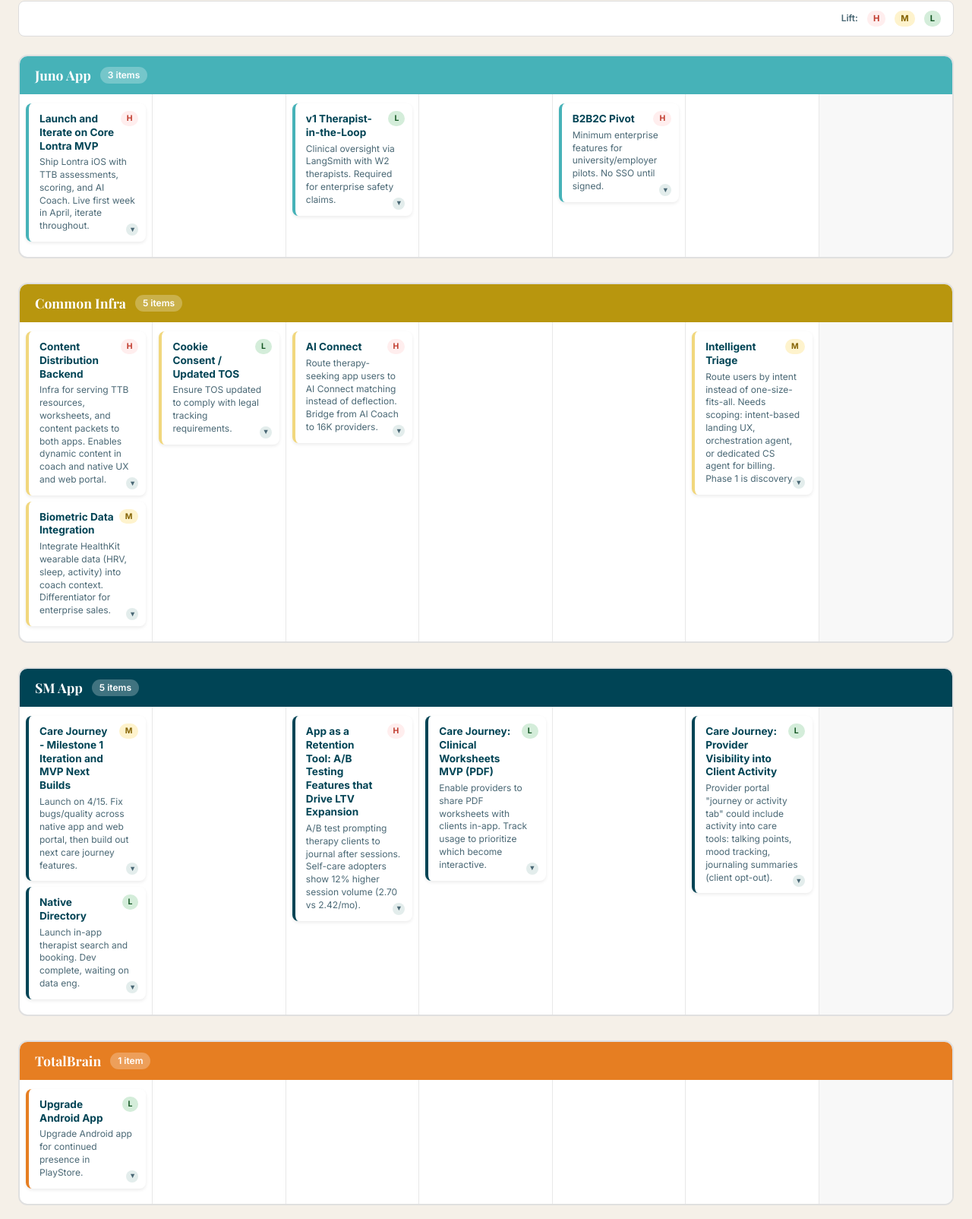
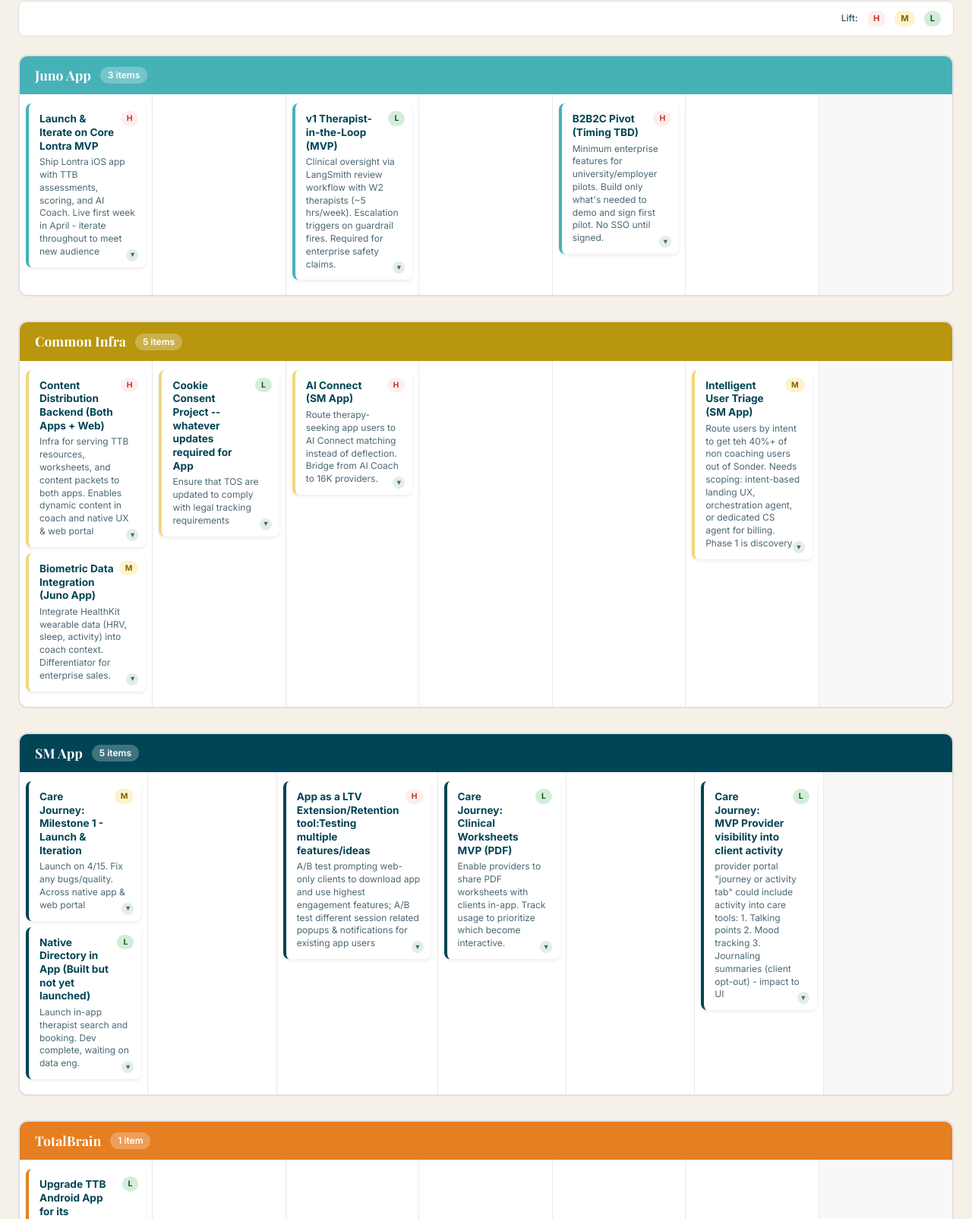
Before and after one commit to vyoung603/juno-q2-roadmap, a plain HTML site: page index.html in a window 1280 px wide. Shown: the part 251-1855 px from the top of the page at 76% size. Drawn offline with nearby package versions, Linux system fonts and the light colour scheme.

Commit message:
Update all titles and descriptions to match spreadsheet exactly

```diff
--- a/index.html
+++ b/index.html
@@ -375,8 +375,8 @@
       <div class="timeline-column">
         <div class="card" onclick="toggleCard(this)">
           <span class="loe-badge loe-high">H</span>
-          <div class="card-title">Launch and Iterate on Core Lontra MVP</div>
-          <div class="card-desc">Ship Lontra iOS with TTB assessments, scoring, and AI Coach. Live first week in April, iterate throughout.</div>
+          <div class="card-title">Launch & Iterate on Core Lontra MVP</div>
+          <div class="card-desc">Ship Lontra iOS app with TTB assessments, scoring, and AI Coach. Live first week in April - iterate throughout to meet new audience</div>
           <div class="card-expand-icon">&#9662;</div>
           <div class="card-details"><div class="card-details-inner">
             <ul class="sub-items">
@@ -406,8 +406,8 @@
       <div class="timeline-column">
         <div class="card" onclick="toggleCard(this)">
           <span class="loe-badge loe-low">L</span>
-          <div class="card-title">v1 Therapist-in-the-Loop</div>
-          <div class="card-desc">Clinical oversight via LangSmith with W2 therapists. Required for enterprise safety claims.</div>
+          <div class="card-title">v1 Therapist-in-the-Loop (MVP)</div>
+          <div class="card-desc">Clinical oversight via LangSmith review workflow with W2 therapists (~5 hrs/week). Escalation triggers on guardrail fires. Required for enterprise safety claims.</div>
           <div class="card-expand-icon">&#9662;</div>
           <div class="card-details"><div class="card-details-inner">
             <div class="metric-row">
@@ -429,8 +429,8 @@
       <div class="timeline-column">
         <div class="card" onclick="toggleCard(this)">
           <span class="loe-badge loe-high">H</span>
-          <div class="card-title">B2B2C Pivot</div>
-          <div class="card-desc">Minimum enterprise features for university/employer pilots. No SSO until signed.</div>
+          <div class="card-title">B2B2C Pivot (Timing TBD)</div>
+          <div class="card-desc">Minimum enterprise features for university/employer pilots. Build only what's needed to demo and sign first pilot. No SSO until signed.</div>
           <div class="card-expand-icon">&#9662;</div>
           <div class="card-details"><div class="card-details-inner">
             <ul class="sub-items">
@@ -465,8 +465,8 @@
       <div class="timeline-column">
         <div class="card" onclick="toggleCard(this)">
           <span class="loe-badge loe-high">H</span>
-          <div class="card-title">Content Distribution Backend</div>
-          <div class="card-desc">Infra for serving TTB resources, worksheets, and content packets to both apps. Enables dynamic content in coach and native UX and web portal.</div>
+          <div class="card-title">Content Distribution Backend (Both Apps + Web)</div>
+          <div class="card-desc">Infra for serving TTB resources, worksheets, and content packets to both apps. Enables dynamic content in coach and native UX & web portal</div>
           <div class="card-expand-icon">&#9662;</div>
           <div class="card-details"><div class="card-details-inner">
             <div class="metric-row">
@@ -479,7 +479,7 @@
         </div>
         <div class="card" onclick="toggleCard(this)">
           <span class="loe-badge loe-medium">M</span>
-          <div class="card-title">Biometric Data Integration</div>
+          <div class="card-title">Biometric Data Integration (Juno App)</div>
           <div class="card-desc">Integrate HealthKit wearable data (HRV, sleep, activity) into coach context. Differentiator for enterprise sales.</div>
           <div class="card-expand-icon">&#9662;</div>
           <div class="card-details"><div class="card-details-inner">
@@ -496,8 +496,8 @@
       <div class="timeline-column">
         <div class="card" onclick="toggleCard(this)">
           <span class="loe-badge loe-low">L</span>
-          <div class="card-title">Cookie Consent / Updated TOS</div>
-          <div class="card-desc">Ensure TOS updated to comply with legal tracking requirements.</div>
+          <div class="card-title">Cookie Consent Project -- whatever updates required for App</div>
+          <div class="card-desc">Ensure that TOS are updated to comply with legal tracking requirements</div>
           <div class="card-expand-icon">&#9662;</div>
           <div class="card-details"><div class="card-details-inner">
             <div class="metric-row">
@@ -513,7 +513,7 @@
       <div class="timeline-column">
         <div class="card" onclick="toggleCard(this)">
           <span class="loe-badge loe-high">H</span>
-          <div class="card-title">AI Connect</div>
+          <div class="card-title">AI Connect (SM App)</div>
           <div class="card-desc">Route therapy-seeking app users to AI Connect matching instead of deflection. Bridge from AI Coach to 16K providers.</div>
           <div class="card-expand-icon">&#9662;</div>
           <div class="card-details"><div class="card-details-inner">
@@ -538,8 +538,8 @@
       <div class="timeline-column">
         <div class="card" onclick="toggleCard(this)">
           <span class="loe-badge loe-medium">M</span>
-          <div class="card-title">Intelligent Triage</div>
-          <div class="card-desc">Route users by intent instead of one-size-fits-all. Needs scoping: intent-based landing UX, orchestration agent, or dedicated CS agent for billing. Phase 1 is discovery.</div>
+          <div class="card-title">Intelligent User Triage (SM App)</div>
+          <div class="card-desc">Route users by intent to get teh 40%+ of non coaching users out of Sonder. Needs scoping: intent-based landing UX, orchestration agent, or dedicated CS agent for billing. Phase 1 is discovery.</div>
           <div class="card-expand-icon">&#9662;</div>
           <div class="card-details"><div class="card-details-inner">
             <div class="metric-row">
@@ -571,8 +571,8 @@
       <div class="timeline-column">
         <div class="card" onclick="toggleCard(this)">
           <span class="loe-badge loe-medium">M</span>
-          <div class="card-title">Care Journey - Milestone 1 Iteration and MVP Next Builds</div>
-          <div class="card-desc">Launch on 4/15. Fix bugs/quality across native app and web portal, then build out next care journey features.</div>
+          <div class="card-title">Care Journey: Milestone 1 - Launch & Iteration</div>
+          <div class="card-desc">Launch on 4/15. Fix any bugs/quality. Across native app & web portal</div>
           <div class="card-expand-icon">&#9662;</div>
           <div class="card-details"><div class="card-details-inner">
             <ul class="sub-items">
@@ -594,7 +594,7 @@
         </div>
         <div class="card" onclick="toggleCard(this)">
           <span class="loe-badge loe-low">L</span>
-          <div class="card-title">Native Directory</div>
+          <div class="card-title">Native Directory in App (Built but not yet launched)</div>
           <div class="card-desc">Launch in-app therapist search and booking. Dev complete, waiting on data eng.</div>
           <div class="card-expand-icon">&#9662;</div>
           <div class="card-details"><div class="card-details-inner">
@@ -617,8 +617,8 @@
       <div class="timeline-column">
         <div class="card" onclick="toggleCard(this)">
           <span class="loe-badge loe-high">H</span>
-          <div class="card-title">App as a Retention Tool: A/B Testing Features that Drive LTV Expansion</div>
-          <div class="card-desc">A/B test prompting therapy clients to journal after sessions. Self-care adopters show 12% higher session volume (2.70 vs 2.42/mo).</div>
+          <div class="card-title">App as a LTV Extension/Retention tool:Testing multiple features/ideas</div>
+          <div class="card-desc">A/B test prompting web-only clients to download app and use highest engagement features; A/B test different session related popups & notifications for existing app users</div>
           <div class="card-expand-icon">&#9662;</div>
           <div class="card-details"><div class="card-details-inner">
             <div class="metric-row">
@@ -657,8 +657,11 @@
       <div class="timeline-column">
         <div class="card" onclick="toggleCard(this)">
           <span class="loe-badge loe-low">L</span>
-          <div class="card-title">Care Journey: Provider Visibility into Client Activity</div>
-          <div class="card-desc">Provider portal "journey or activity tab" could include activity into care tools: talking points, mood tracking, journaling summaries (client opt-out).</div>
+          <div class="card-title">Care Journey: MVP Provider visibility into client activity</div>
+          <div class="card-desc">provider portal "journey or activity tab" could include activity into care tools:
+1. Talking points
+2. Mood tracking
+3. Journaling summaries (client opt-out) - impact to UI</div>
           <div class="card-expand-icon">&#9662;</div>
           <div class="card-details"><div class="card-details-inner">
             <div class="metric-row">
@@ -686,8 +689,8 @@
       <div class="timeline-column">
         <div class="card" onclick="toggleCard(this)">
           <span class="loe-badge loe-low">L</span>
-          <div class="card-title">Upgrade Android App</div>
-          <div class="card-desc">Upgrade Android app for continued presence in PlayStore.</div>
+          <div class="card-title">Upgrade TTB Android App for its continued presence in PlayStore</div>
+          <div class="card-desc">Upgrade Android App for its continued presence in PlayStore</div>
           <div class="card-expand-icon">&#9662;</div>
           <div class="card-details"><div class="card-details-inner">
             <div class="metric-row">
@@ -802,7 +805,7 @@
         <div class="card" onclick="toggleCard(this)">
           <span class="loe-badge loe-medium">M</span>
           <div class="card-title">Agenda Agent Iteration</div>
-          <div class="card-desc">Iterate on Dave's v0 (BEAN-3000). Assessment scores as agenda seeds.</div>
+          <div class="card-desc">Iterate on Dave's v0 (BEAN-3000). Integrate assessment scores and onboarding data as agenda seeds. Test structured vs unstructured.</div>
           <div class="card-expand-icon">&#9662;</div>
           <div class="card-details"><div class="card-details-inner">
             <div class="metric-row">
@@ -819,7 +822,7 @@
         <div class="card" onclick="toggleCard(this)">
           <span class="loe-badge loe-medium">M</span>
           <div class="card-title">Fine-tuning Training (Q3 ship)</div>
-          <div class="card-desc">Prep work: training on session transcripts, evals. Productionization in Q3.</div>
+          <div class="card-desc">Continue fine-tuning on session transcripts. Evals for clinical efficacy. Preparatory work -- productionization blocked on de-ID and testing requirements, likely Q3.</div>
           <div class="card-expand-icon">&#9662;</div>
           <div class="card-details"><div class="card-details-inner">
             <div class="metric-row">
```
